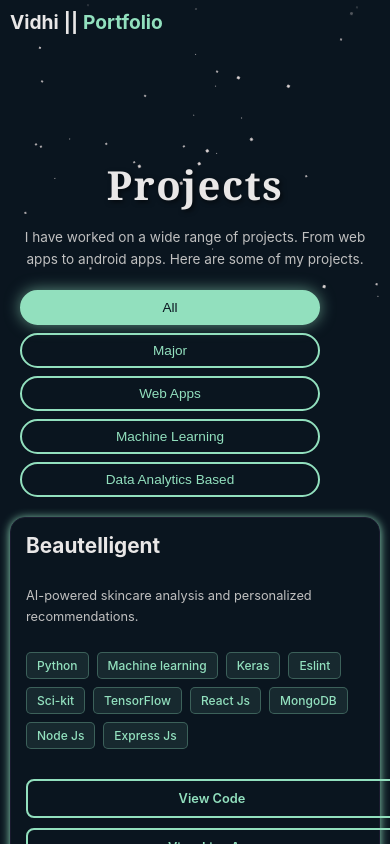
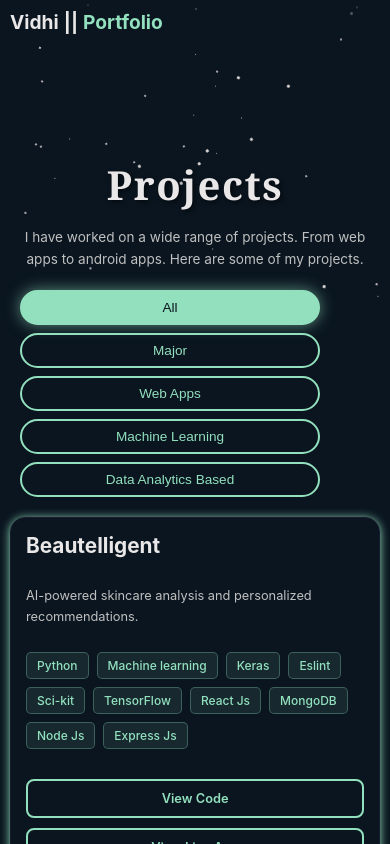
Before and after one commit to vidhirawat10/Portfolio---Vidhi, a React (Create React App) app: page /projects in a window 390 px wide. Built offline with nearby package versions, Linux system fonts and the light colour scheme; the HTML template or start-up script is replaced by a standard one.

Commit message:
Update ProjectSection.css

```diff
--- a/src/components/ProjectSection.css
+++ b/src/components/ProjectSection.css
@@ -34,7 +34,7 @@
 
 /* NEW: Sub-heading below "Projects" */
 .projects-sub-heading {
-  font-size: 1.15em;
+  font-size: 1.5em;
   color: #c0c0c0; /* Slightly lighter text for description */
   margin-bottom: 60px; /* More space before project grid */
   line-height: 1.6;
@@ -210,9 +210,7 @@
   .project-links {
     flex-direction: column; /* Stack buttons vertically */
     gap: 10px;
-  }
-  .project-link {
-    width: 100%; /* Full width buttons when stacked */
+    width: 90%;
   }
   .view-more-button {
     padding: 12px 30px;
@@ -251,6 +249,7 @@
   .project-link {
     font-size: 0.8em;
     padding: 10px 15px;
+    width: 90%;
   }
   .view-more-button {
     padding: 10px 25px;
```
